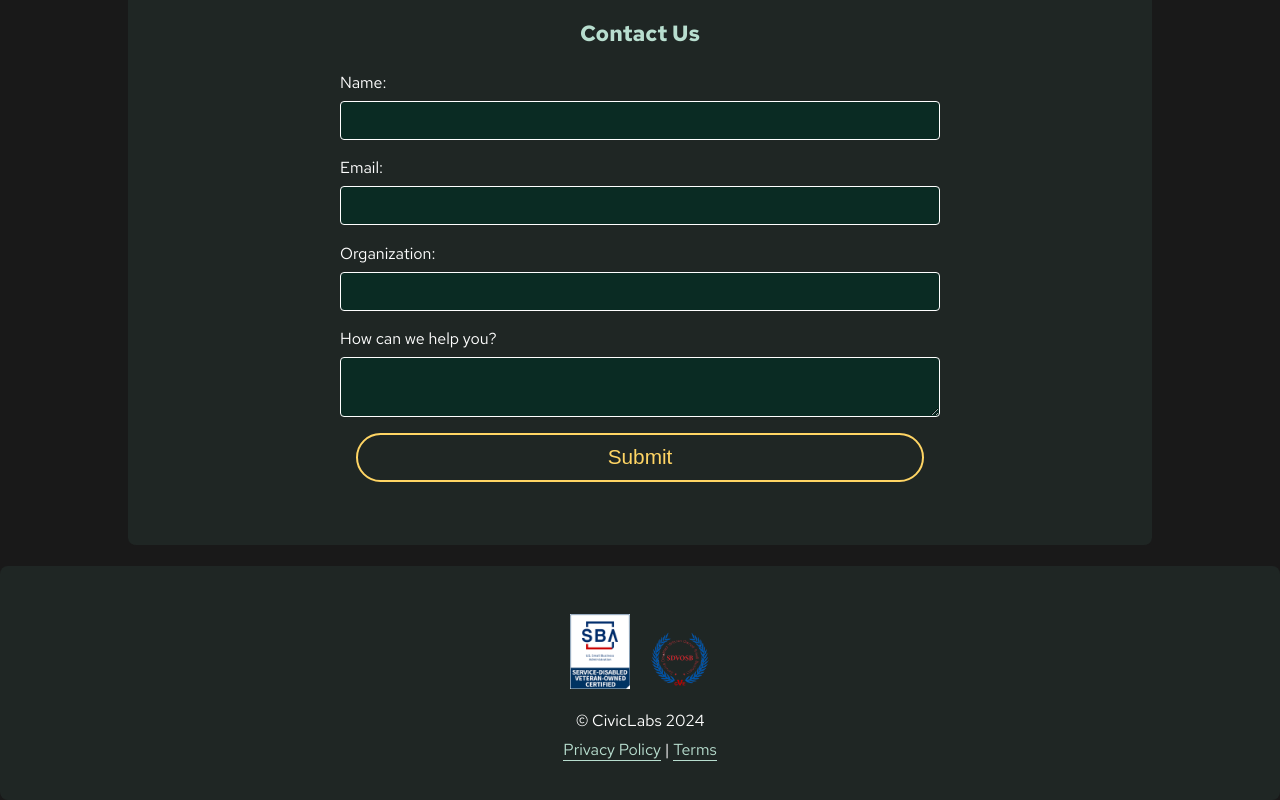
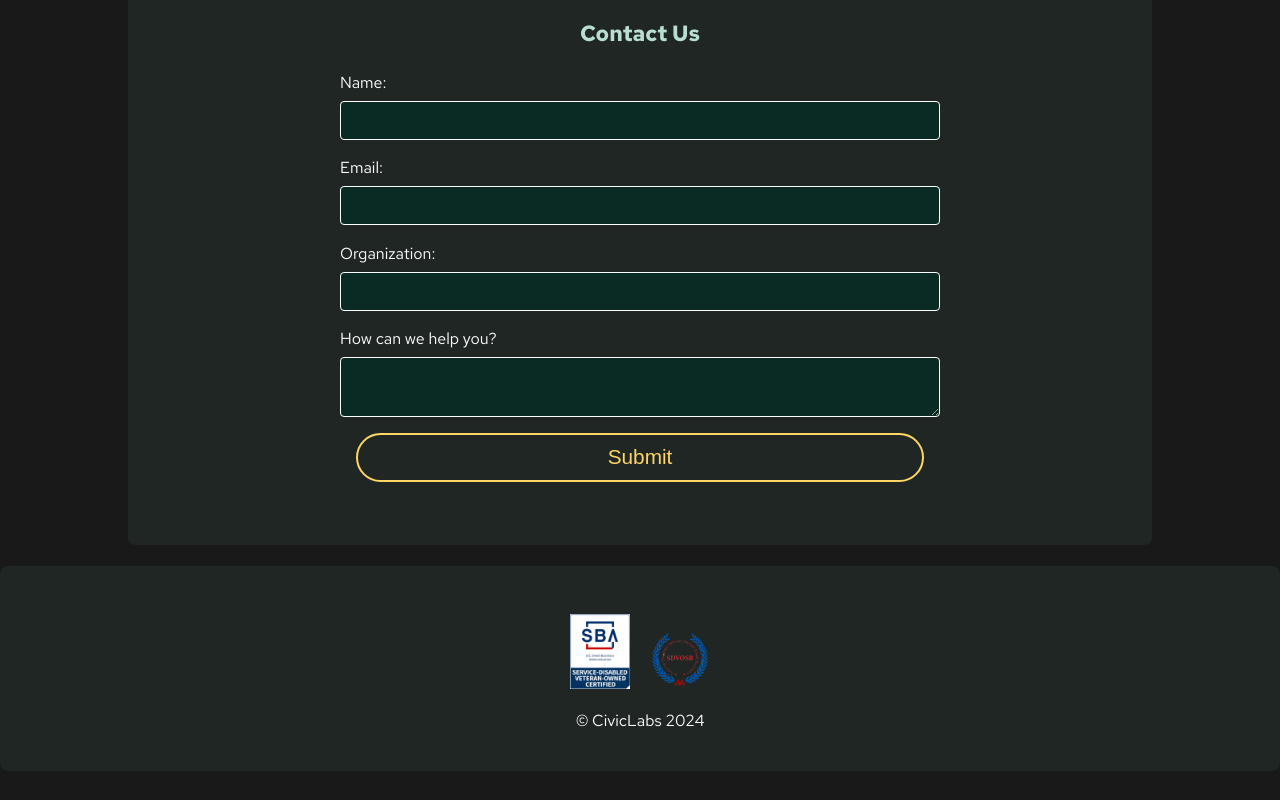
Before and after one commit to CivicLabsAlliance/website, a plain HTML site: page index.html in a window 1280 px wide. Shown: the part 2498-3298 px from the top of the page. After the commit the page ends 3269 px from the top, so only its background shows below. Drawn offline with Linux system fonts and the light colour scheme.

Commit message:
Removed footer links until language approved
Signed-off-by: Bentley Hensel <bentleyhensel@gmail.com>

```diff
--- a/index.html
+++ b/index.html
@@ -10,8 +10,8 @@
 
   <meta property="og:title" content="CivicLabs">
   <meta property="og:type" content="website">
-  <meta property="og:url" content="">
-  <meta property="og:image" content="img/logo_ondark.svg">
+  <meta property="og:url" content="https://civic-labs.ai/">
+  <meta property="og:image" content="img/social_thumbnail.jpg">
   <meta property="og:image:alt" content="CivicLabs Logo">
 
   <!-- Google Tag Manager -->
@@ -170,8 +170,9 @@ height="0" width="0" style="display:none;visibility:hidden"></iframe></noscript>
       <img src="img/sdv.png" alt="SDV Logo">
       <p>
           &copy; CivicLabs <span id="year"></span> </p>
-          <a href="/privacy" class="link">Privacy Policy</a> |
-          <a href="/terms" class="link">Terms</a>
+         <!-- <a href="/privacy.html" class="link">Privacy Policy</a> |
+          <a href="/terms.html" class="link">Terms</a> |
+          <a href="/security.html" class="link">Security</a> -->
       </p>
   </footer>
 
```
